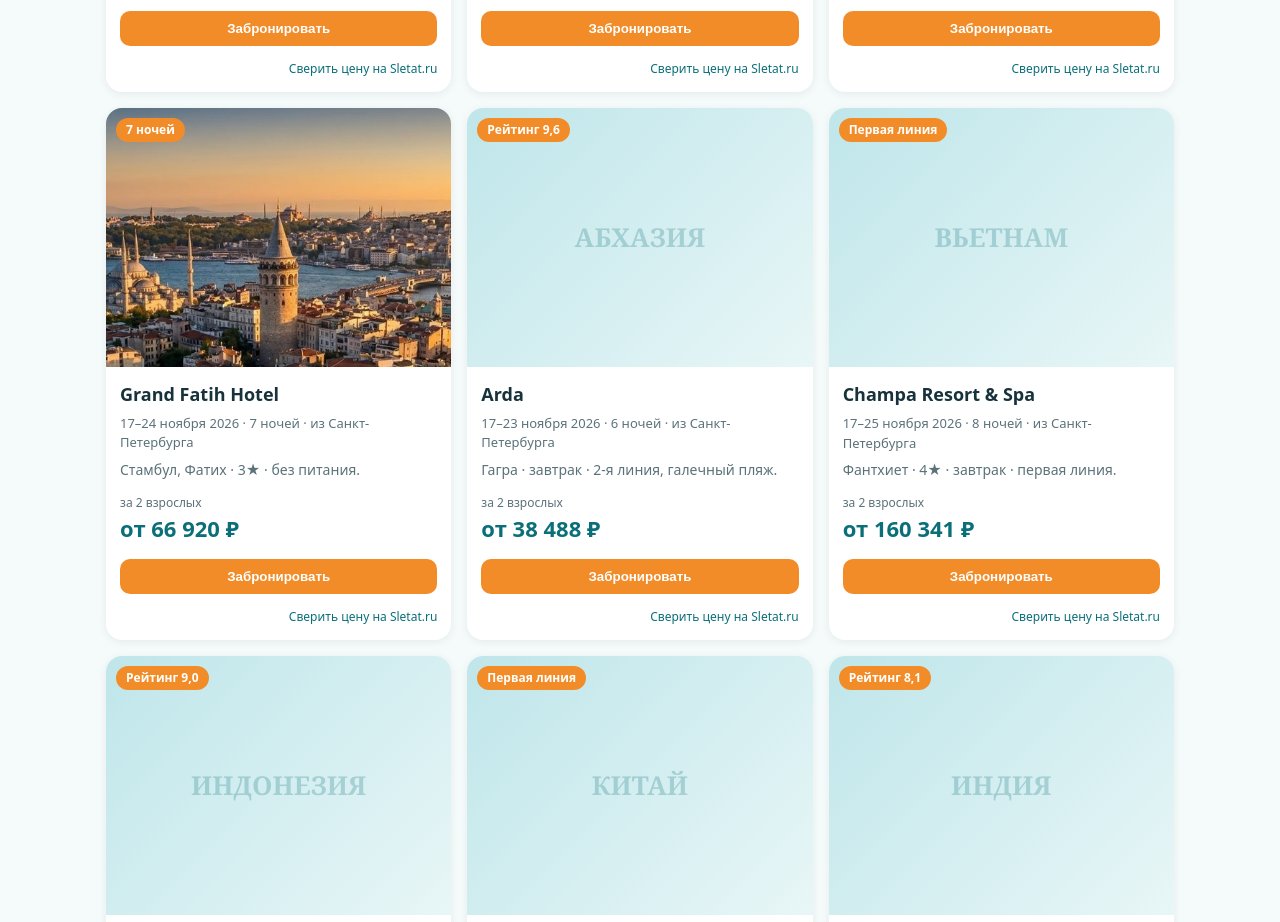
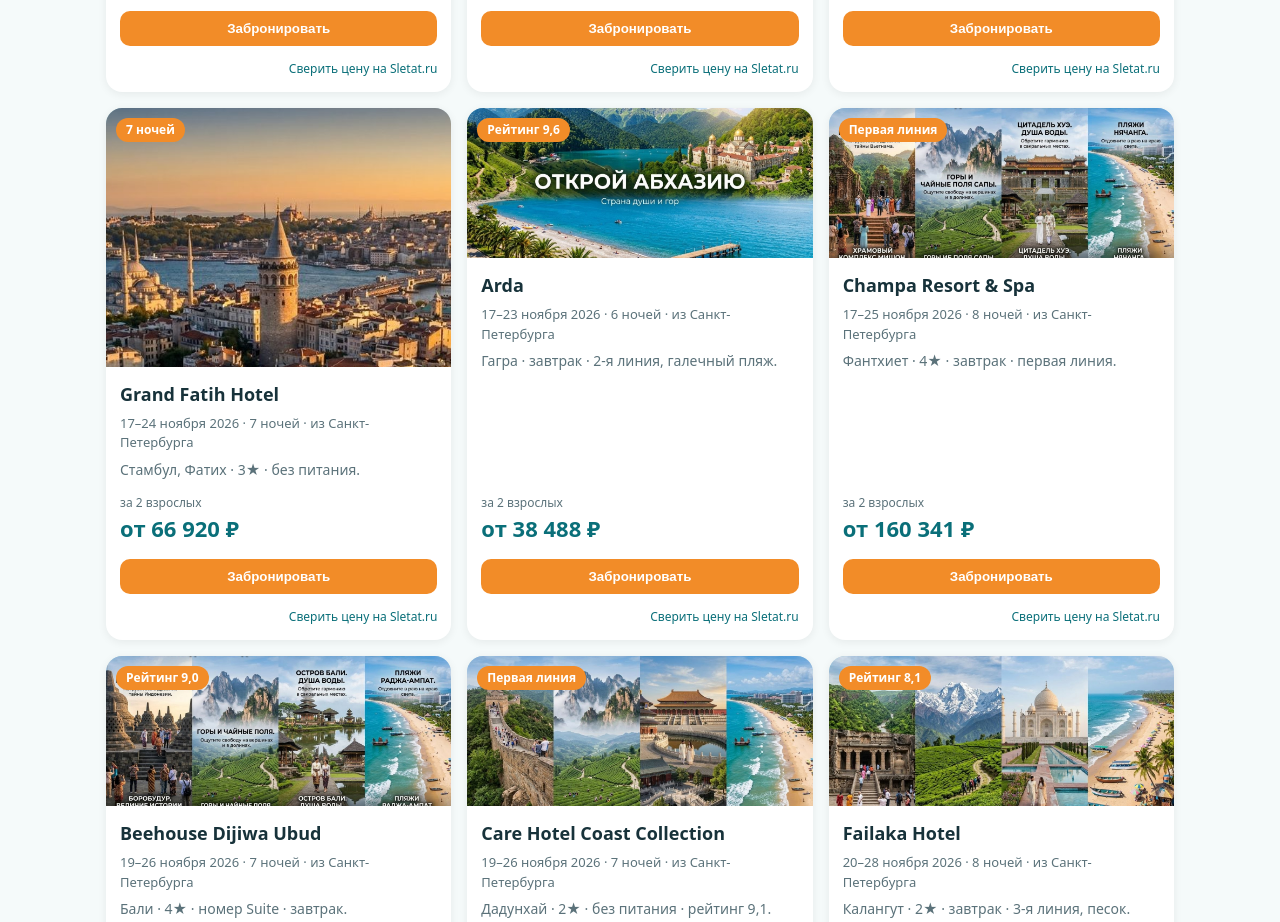
Before and after one commit to gordeefftravel/Novotours, a plain HTML site: page index.html in a window 1280 px wide. Shown: the part 1589-2511 px from the top of the page. Drawn offline with Linux system fonts and the light colour scheme.

Commit message:
Add files via upload

```diff
--- a/index.html
+++ b/index.html
@@ -39,6 +39,8 @@ h2{font-size:26px;margin:0}section{padding:12px 0 20px}
 .ph img{width:100%;height:100%;object-fit:cover;display:block}
 .ph img.tour-photo{object-position:center 20%;transform:scale(1.5);transform-origin:center 20%}
 .ph img.tour-banner{object-fit:contain;transform:none;background:#d7eaf0}
+.ph.ph-country{aspect-ratio:2.3/1}
+.ph img.country-photo{object-fit:cover;transform:none}
 .ph-place{position:absolute;inset:0;display:grid;place-items:center;color:var(--td);font:700 26px/1.2 Georgia,"Times New Roman",serif;opacity:.24;text-transform:uppercase}
 .tag{position:absolute;top:10px;left:10px;background:var(--o);color:#fff;font-size:12px;font-weight:700;padding:3px 10px;border-radius:99px}
 .cb{padding:14px;display:flex;flex-direction:column;gap:6px;flex:1}.cb h3{margin:0;font-size:18px}
@@ -164,15 +166,15 @@ var T=[
 {id:"swiss-heaven",n:"Swiss Heaven Sharming Inn Hotel",t:"abroad",c:"Египет",dt:"10–16 ноября 2026 · 6 ночей",k:"2026-11-10",m:[11],img:"egypt.jpg",b:"4 звезды · Всё включено",p:112986,u:"за 2 взрослых",d:"Шарм-эль-Шейх, Хадаба · рейтинг 7,5 · 2-я линия.",src:"https://sletat.ru/hot-tour/saint_petersburg/egypt/"},
 {id:"sand-beach",n:"The Sand Beach",t:"abroad",c:"Таиланд",dt:"16–22 ноября 2026 · 6 ночей",k:"2026-11-16",m:[11],img:"thailand.jpg",b:"Первая линия",p:146246,u:"за 2 взрослых",d:"Пляж Джомтьен · 3★ · завтрак · первая линия, песок.",src:"https://sletat.ru/hot-tour/saint_petersburg/thailand/"},
 {id:"grand-fatih",n:"Grand Fatih Hotel",t:"abroad",c:"Турция",dt:"17–24 ноября 2026 · 7 ночей",k:"2026-11-17",m:[11],img:"istanbul.jpg",b:"7 ночей",p:66920,u:"за 2 взрослых",d:"Стамбул, Фатих · 3★ · без питания.",src:"https://sletat.ru/hot-tour/saint_petersburg/turkey/"},
-{id:"abkhazia-arda",n:"Arda",t:"abroad",c:"Абхазия",dt:"17–23 ноября 2026 · 6 ночей",k:"2026-11-17",m:[11],img:"",b:"Рейтинг 9,6",p:38488,u:"за 2 взрослых",d:"Гагра · завтрак · 2-я линия, галечный пляж.",src:"https://sletat.ru/hot-tour/saint_petersburg/abkhazia/"},
-{id:"india-failaka",n:"Failaka Hotel",t:"abroad",c:"Индия",dt:"20–28 ноября 2026 · 8 ночей",k:"2026-11-20",m:[11],img:"",b:"Рейтинг 8,1",p:195682,u:"за 2 взрослых",d:"Калангут · 2★ · завтрак · 3-я линия, песок.",src:"https://sletat.ru/hot-tour/saint_petersburg/india/"},
-{id:"indonesia-beehouse",n:"Beehouse Dijiwa Ubud",t:"abroad",c:"Индонезия",dt:"19–26 ноября 2026 · 7 ночей",k:"2026-11-19",m:[11],img:"",b:"Рейтинг 9,0",p:200100,u:"за 2 взрослых",d:"Бали · 4★ · номер Suite · завтрак.",src:"https://sletat.ru/hot-tour/saint_petersburg/indonesia/"},
-{id:"uae-crystal-plaza",n:"Crystal Plaza Hotel",t:"abroad",c:"ОАЭ",dt:"12–17 ноября 2026 · 5 ночей",k:"2026-11-12",m:[11],img:"",b:"Рейтинг 8,1",p:80281,u:"за 2 взрослых",d:"Шарджа · 2★ · номер Standard · завтрак.",src:"https://sletat.ru/hot-tour/saint_petersburg/uae/"},
-{id:"sri-lanka-crescent",n:"Crescent Resort",t:"abroad",c:"Шри-Ланка",dt:"20–29 ноября 2026 · 9 ночей",k:"2026-11-20",m:[11],img:"",b:"Рейтинг 8,3",p:183289,u:"за 2 взрослых",d:"Унаватуна · 2★ · без питания · 2-я линия, песок.",src:"https://sletat.ru/hot-tour/saint_petersburg/sri_lanka/"},
-{id:"china-care",n:"Care Hotel Coast Collection",t:"abroad",c:"Китай",dt:"19–26 ноября 2026 · 7 ночей",k:"2026-11-19",m:[11],img:"",b:"Первая линия",p:170500,u:"за 2 взрослых",d:"Дадунхай · 2★ · без питания · рейтинг 9,1.",src:"https://sletat.ru/hot-tour/saint_petersburg/china/"},
-{id:"vietnam-champa",n:"Champa Resort & Spa",t:"abroad",c:"Вьетнам",dt:"17–25 ноября 2026 · 8 ночей",k:"2026-11-17",m:[11],img:"",b:"Первая линия",p:160341,u:"за 2 взрослых",d:"Фантхиет · 4★ · завтрак · первая линия.",src:"https://sletat.ru/hot-tour/saint_petersburg/vietnam/"},
-{id:"maldives-tropic-tree",n:"Tropic Tree Maldives",t:"abroad",c:"Мальдивы",dt:"13–20 ноября 2026 · 7 ночей",k:"2026-11-13",m:[11],img:"",b:"Рейтинг 9,0",p:236205,u:"за 2 взрослых",d:"Баа Атолл · 3★ · завтрак · 2-я линия, песок.",src:"https://sletat.ru/hot-tour/saint_petersburg/maldives/"},
-{id:"georgia-summary",n:"Туры в Грузию",t:"abroad",c:"Грузия",dt:"Даты уточняются",k:"9999-12-31",m:[],img:"",b:"8 предложений",p:233549,u:"цена из сводной выдачи",d:"Sletat показывает 8 предложений. Отель, даты и состав пакета уточняйте в актуальной выдаче.",src:"https://sletat.ru/hot-tour/saint_petersburg/georgia/"},
+{id:"abkhazia-arda",n:"Arda",t:"abroad",c:"Абхазия",dt:"17–23 ноября 2026 · 6 ночей",k:"2026-11-17",m:[11],img:"abhazia.jpg",imgMode:"country",b:"Рейтинг 9,6",p:38488,u:"за 2 взрослых",d:"Гагра · завтрак · 2-я линия, галечный пляж.",src:"https://sletat.ru/hot-tour/saint_petersburg/abkhazia/"},
+{id:"india-failaka",n:"Failaka Hotel",t:"abroad",c:"Индия",dt:"20–28 ноября 2026 · 8 ночей",k:"2026-11-20",m:[11],img:"photo_2026-11-06_14-13-08.jpg",imgMode:"country",b:"Рейтинг 8,1",p:195682,u:"за 2 взрослых",d:"Калангут · 2★ · завтрак · 3-я линия, песок.",src:"https://sletat.ru/hot-tour/saint_petersburg/india/"},
+{id:"indonesia-beehouse",n:"Beehouse Dijiwa Ubud",t:"abroad",c:"Индонезия",dt:"19–26 ноября 2026 · 7 ночей",k:"2026-11-19",m:[11],img:"photo_2026-11-06_14-13-24.jpg",imgMode:"country",b:"Рейтинг 9,0",p:200100,u:"за 2 взрослых",d:"Бали · 4★ · номер Suite · завтрак.",src:"https://sletat.ru/hot-tour/saint_petersburg/indonesia/"},
+{id:"uae-crystal-plaza",n:"Crystal Plaza Hotel",t:"abroad",c:"ОАЭ",dt:"12–17 ноября 2026 · 5 ночей",k:"2026-11-12",m:[11],img:"photo_2026-11-06_14-13-30.jpg",imgMode:"country",b:"Рейтинг 8,1",p:80281,u:"за 2 взрослых",d:"Шарджа · 2★ · номер Standard · завтрак.",src:"https://sletat.ru/hot-tour/saint_petersburg/uae/"},
+{id:"sri-lanka-crescent",n:"Crescent Resort",t:"abroad",c:"Шри-Ланка",dt:"20–29 ноября 2026 · 9 ночей",k:"2026-11-20",m:[11],img:"srilanka.jpg",imgMode:"country",b:"Рейтинг 8,3",p:183289,u:"за 2 взрослых",d:"Унаватуна · 2★ · без питания · 2-я линия, песок.",src:"https://sletat.ru/hot-tour/saint_petersburg/sri_lanka/"},
+{id:"china-care",n:"Care Hotel Coast Collection",t:"abroad",c:"Китай",dt:"19–26 ноября 2026 · 7 ночей",k:"2026-11-19",m:[11],img:"china.jpg",imgMode:"country",b:"Первая линия",p:170500,u:"за 2 взрослых",d:"Дадунхай · 2★ · без питания · рейтинг 9,1.",src:"https://sletat.ru/hot-tour/saint_petersburg/china/"},
+{id:"vietnam-champa",n:"Champa Resort & Spa",t:"abroad",c:"Вьетнам",dt:"17–25 ноября 2026 · 8 ночей",k:"2026-11-17",m:[11],img:"photo_2026-11-06_14-13-26.jpg",imgMode:"country",b:"Первая линия",p:160341,u:"за 2 взрослых",d:"Фантхиет · 4★ · завтрак · первая линия.",src:"https://sletat.ru/hot-tour/saint_petersburg/vietnam/"},
+{id:"maldives-tropic-tree",n:"Tropic Tree Maldives",t:"abroad",c:"Мальдивы",dt:"13–20 ноября 2026 · 7 ночей",k:"2026-11-13",m:[11],img:"photo_2026-11-06_14-13-33.jpg",imgMode:"country",b:"Рейтинг 9,0",p:236205,u:"за 2 взрослых",d:"Баа Атолл · 3★ · завтрак · 2-я линия, песок.",src:"https://sletat.ru/hot-tour/saint_petersburg/maldives/"},
+{id:"georgia-summary",n:"Туры в Грузию",t:"abroad",c:"Грузия",dt:"Даты уточняются",k:"9999-12-31",m:[],img:"photo_2026-11-06_14-12-11.jpg",imgMode:"country",b:"8 предложений",p:233549,u:"цена из сводной выдачи",d:"Sletat показывает 8 предложений. Отель, даты и состав пакета уточняйте в актуальной выдаче.",src:"https://sletat.ru/hot-tour/saint_petersburg/georgia/"},
 {id:"custom",n:"Индивидуальный подбор",t:"custom",c:"Свой маршрут",dt:"Ваш маршрут · ваши даты",k:"2027-01-01",m:[],img:"custom.jpg",b:"Эксклюзив",p:0,u:"по запросу",d:"Подберём маршрут под ваши даты, бюджет и состав группы: от выходных в области до дальних стран."}];
 var $=function(i){return document.getElementById(i)},type="",E=function(s){return String(s).replace(/[&<>"]/g,function(c){return{"&":"&amp;","<":"&lt;",">":"&gt;",'"':"&quot;"}[c]})};
 function goal(n){try{if(window.ym&&YM_ID)ym(YM_ID,"reachGoal",n)}catch(e){}}
@@ -184,7 +186,7 @@ function render(){
  var L=T.filter(function(x){return(!c||x.c===c)&&(!ty||x.t===ty)&&(!m||x.m.indexOf(m)>-1)&&(!bd||!x.p||x.p<=bd)});
  if(!c&&!m&&!bd&&!ty)L=T.slice();
  L.sort($("fs").value==="price"?function(a,b){return(a.p||9e9)-(b.p||9e9)}:function(a,b){return a.k<b.k?-1:1});
- $("grid").innerHTML=L.map(function(x){return'<article class="card" id="tour-'+x.id+'"><div class="ph">'+(x.img?'<img class="'+(x.imgMode==='banner'?'tour-banner':x.src?'tour-photo':'')+'" src="static/img/'+x.img+'" alt="'+E(x.n)+'" loading="lazy" onerror="this.remove()">':'<span class="ph-place">'+E(x.c)+'</span>')+(x.b?'<span class="tag">'+E(x.b)+'</span>':'')+'</div><div class="cb"><h3>'+E(x.n)+'</h3><div class="meta">'+E(x.dt)+' · из Санкт-Петербурга</div><div class="d">'+E(x.d)+'</div><div class="pr">'+(x.p?'<small>'+E(x.u)+'</small><b>от '+x.p.toLocaleString("ru-RU")+' ₽</b>':'<b>по запросу</b>')+'</div><div class="row"><button class="btn" data-book="'+E(x.n)+'" data-dates="'+E(x.dt)+'">Забронировать</button></div>'+(x.src?'<a class="source-link" href="'+E(x.src)+'" target="_blank" rel="noopener">Сверить цену на Sletat.ru</a>':'')+'</div></article>'}).join("");
+ $("grid").innerHTML=L.map(function(x){return'<article class="card" id="tour-'+x.id+'"><div class="ph'+(x.imgMode==='country'?' ph-country':'')+'">'+(x.img?'<img class="'+(x.imgMode==='banner'?'tour-banner':x.imgMode==='country'?'country-photo':x.src?'tour-photo':'')+'" src="static/img/'+x.img+'" alt="'+E(x.n)+'" loading="lazy" onerror="this.remove()">':'<span class="ph-place">'+E(x.c)+'</span>')+(x.b?'<span class="tag">'+E(x.b)+'</span>':'')+'</div><div class="cb"><h3>'+E(x.n)+'</h3><div class="meta">'+E(x.dt)+' · из Санкт-Петербурга</div><div class="d">'+E(x.d)+'</div><div class="pr">'+(x.p?'<small>'+E(x.u)+'</small><b>от '+x.p.toLocaleString("ru-RU")+' ₽</b>':'<b>по запросу</b>')+'</div><div class="row"><button class="btn" data-book="'+E(x.n)+'" data-dates="'+E(x.dt)+'">Забронировать</button></div>'+(x.src?'<a class="source-link" href="'+E(x.src)+'" target="_blank" rel="noopener">Сверить цену на Sletat.ru</a>':'')+'</div></article>'}).join("");
  $("empty").style.display=L.length?"none":"block";
  [].forEach.call($("chips").children,function(b){b.className=b.dataset.v===ty?"on":""});
 }
```
Also changed, not shown: static/img/abhazia.jpg (added), static/img/china.jpg (added), static/img/photo_2026-11-06_14-12-11.jpg (added), static/img/photo_2026-11-06_14-13-08.jpg (added), static/img/photo_2026-11-06_14-13-11.jpg (added), static/img/photo_2026-11-06_14-13-24.jpg (added), static/img/photo_2026-11-06_14-13-26.jpg (added), static/img/photo_2026-11-06_14-13-30.jpg (added), static/img/photo_2026-11-06_14-13-33.jpg (added), static/img/srilanka.jpg (added).
